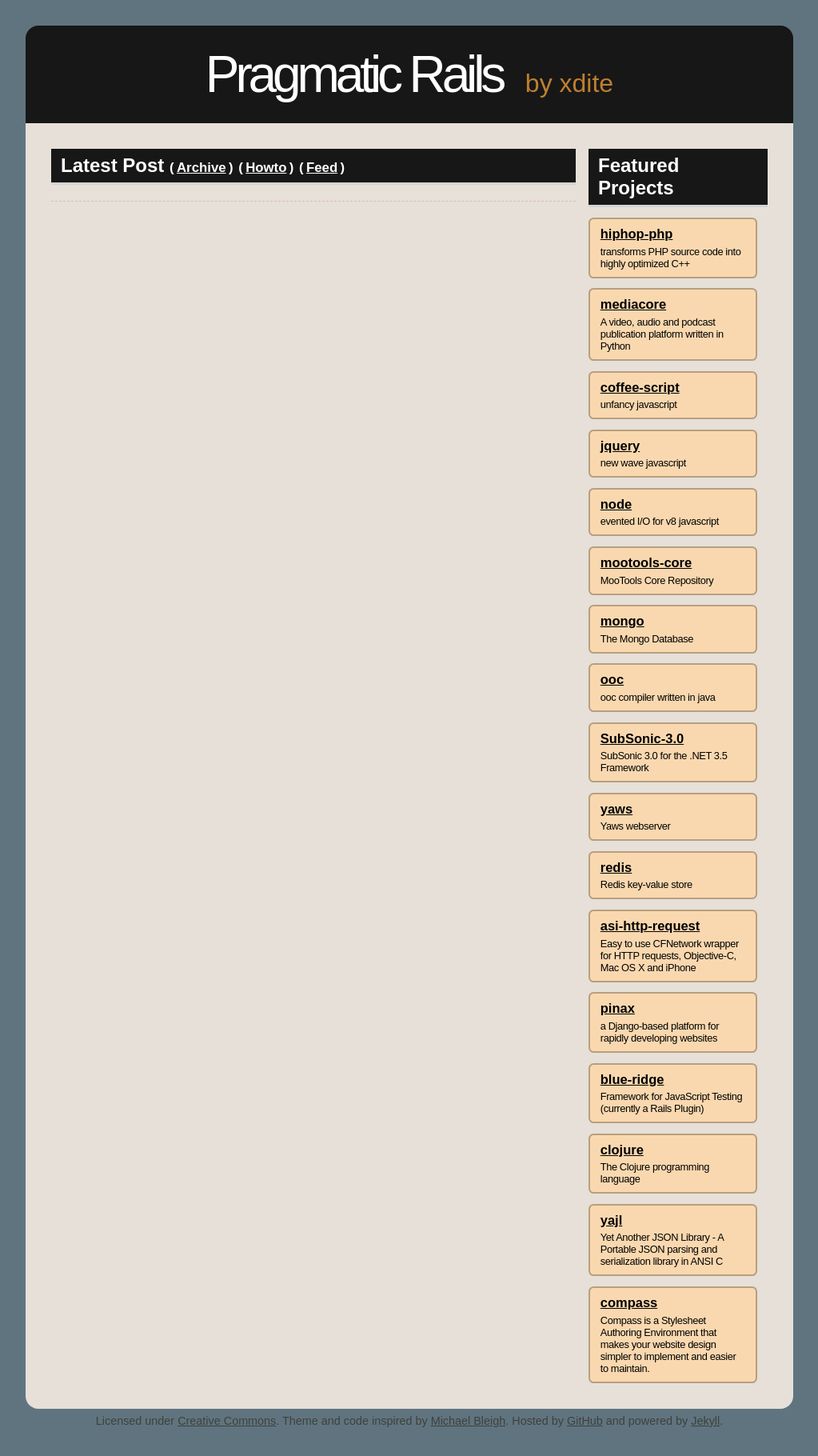
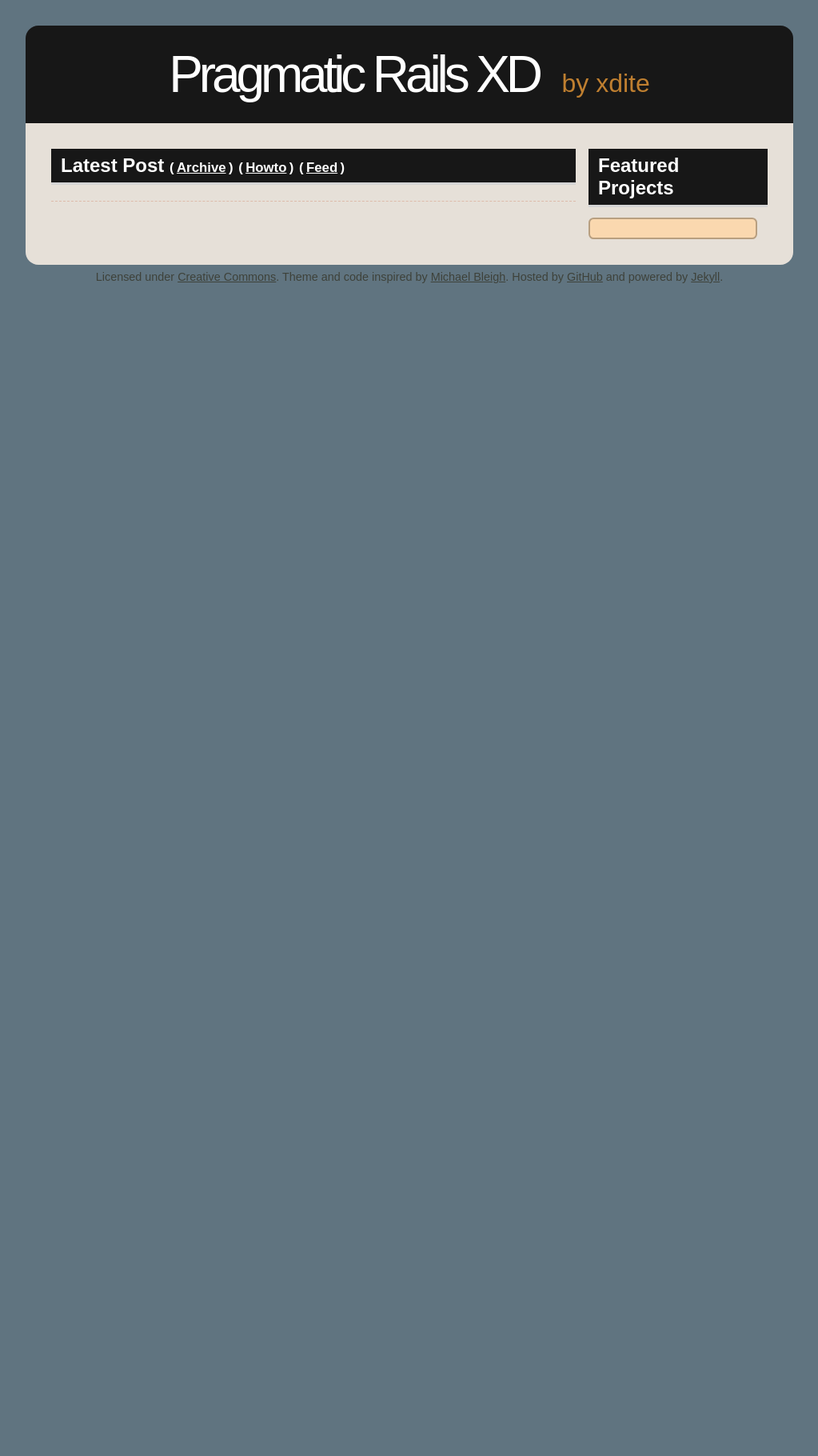
Before and after one commit to xdite/railsxd.github.com, a Jekyll site: the page built from index.html, in a window 1280 px wide. Shown: the whole page at 80% size, without its empty margins (128-1151 px from the left). Built offline with Jekyll 4.4.1, drawn with Linux system fonts in a browser that asks for light colours; after the commit the page ends 900 px from its top, so only the background shows below that.

Commit message:
更新 feature box

```diff
--- a/_includes/featured.html
+++ b/_includes/featured.html
@@ -1,68 +1,4 @@
-<div class='repo'>
-  <h3><a href='http://github.com/facebook/hiphop-php'>hiphop-php</a></h3>
-  <span class='desc'>transforms PHP source code into highly optimized C++</span>
+<div class="repo">
+  <h3></h3>
+  <span class="desc"></span>
 </div>
-<div class='repo'>
-  <h3><a href='http://github.com/simplestations/mediacore'>mediacore</a></h3>
-  <span class='desc'>A video, audio and podcast publication platform written in Python</span>
-</div>
-<div class='repo'>
-  <h3><a href='http://github.com/jashkenas/coffee-script'>coffee-script</a></h3>
-  <span class='desc'>unfancy javascript</span>
-</div>
-<div class='repo'>
-  <h3><a href='http://github.com/jquery/jquery'>jquery</a></h3>
-  <span class='desc'>new wave javascript</span>
-</div>
-<div class='repo'>
-  <h3><a href='http://github.com/ry/node'>node</a></h3>
-  <span class='desc'>evented I/O for v8 javascript</span>
-</div>
-<div class='repo'>
-  <h3><a href='http://github.com/mootools/mootools-core'>mootools-core</a></h3>
-  <span class='desc'>MooTools Core Repository</span>
-</div>
-<div class='repo'>
-  <h3><a href='http://github.com/mongodb/mongo'>mongo</a></h3>
-  <span class='desc'>The Mongo Database</span>
-</div>
-<div class='repo'>
-  <h3><a href='http://github.com/nddrylliog/ooc'>ooc</a></h3>
-  <span class='desc'>ooc compiler written in java</span>
-</div>
-<div class='repo'>
-  <h3><a href='http://github.com/subsonic/SubSonic-3.0'>SubSonic-3.0</a></h3>
-  <span class='desc'>SubSonic 3.0 for the .NET 3.5 Framework</span>
-</div>
-<div class='repo'>
-  <h3><a href='http://github.com/klacke/yaws'>yaws</a></h3>
-  <span class='desc'>Yaws webserver</span>
-</div>
-<div class='repo'>
-  <h3><a href='http://github.com/antirez/redis'>redis</a></h3>
-  <span class='desc'>Redis key-value store</span>
-</div>
-<div class='repo'>
-  <h3><a href='http://github.com/pokeb/asi-http-request'>asi-http-request</a></h3>
-  <span class='desc'>Easy to use CFNetwork wrapper for HTTP requests, Objective-C,  Mac OS X and iPhone</span>
-</div>
-<div class='repo'>
-  <h3><a href='http://github.com/pinax/pinax'>pinax</a></h3>
-  <span class='desc'>a Django-based platform for rapidly developing websites</span>
-</div>
-<div class='repo'>
-  <h3><a href='http://github.com/relevance/blue-ridge'>blue-ridge</a></h3>
-  <span class='desc'>Framework for  JavaScript Testing (currently a Rails Plugin)</span>
-</div>
-<div class='repo'>
-  <h3><a href='http://github.com/richhickey/clojure'>clojure</a></h3>
-  <span class='desc'>The Clojure programming language</span>
-</div>
-<div class='repo'>
-  <h3><a href='http://github.com/lloyd/yajl'>yajl</a></h3>
-  <span class='desc'>Yet Another JSON Library - A Portable JSON parsing and serialization library in ANSI C</span>
-</div>
-<div class='repo'>
-  <h3><a href='http://github.com/chriseppstein/compass'>compass</a></h3>
-  <span class='desc'>Compass is a Stylesheet Authoring Environment that makes your website design simpler to implement and easier to maintain.</span>
-</div>
--- a/_layouts/master.html
+++ b/_layouts/master.html
@@ -12,7 +12,7 @@
     <div id='wrapper'>
       <div id='header'>
         <h1><a href="/">
-        		Pragmatic Rails
+        		Pragmatic Rails XD
         </a></h1>
         <h2><a href="http://blog.xdite.net">by xdite</a></h2>
       </div>
```
Also changed, not shown: 1 other file.
